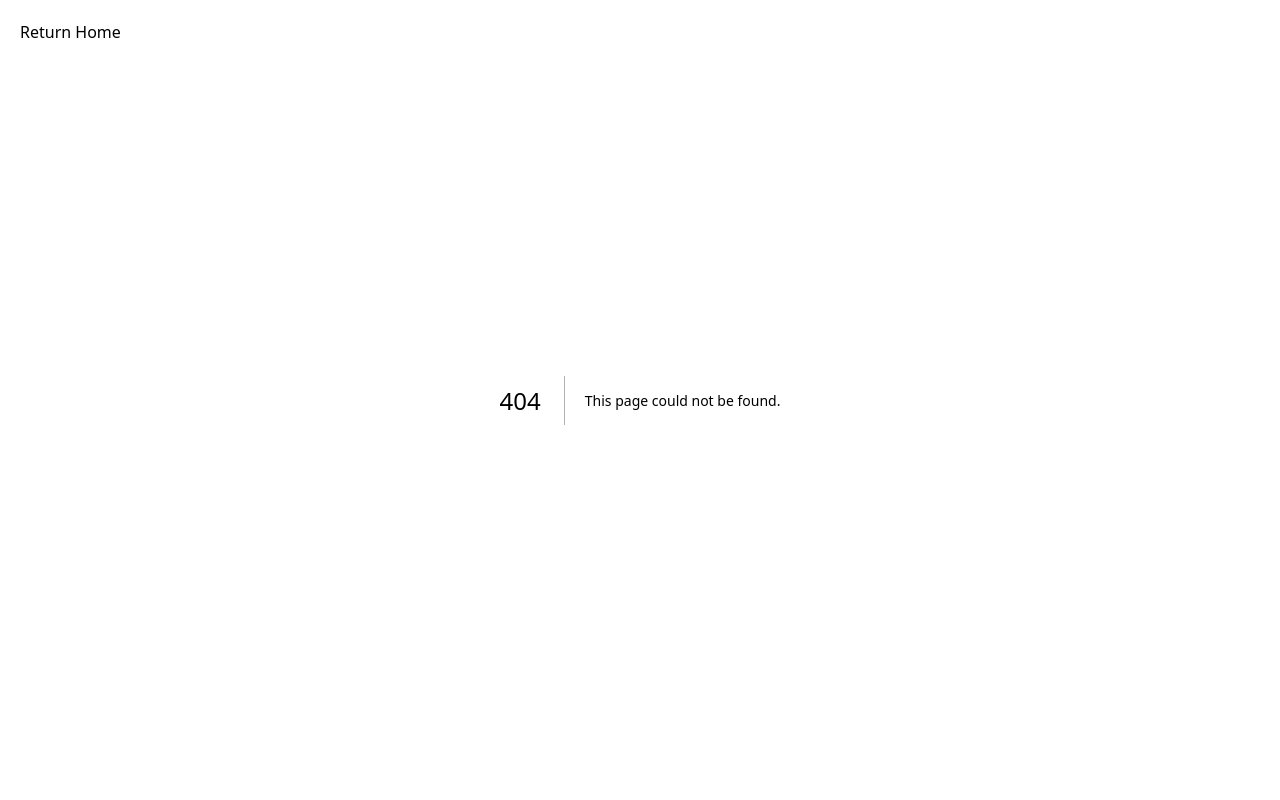
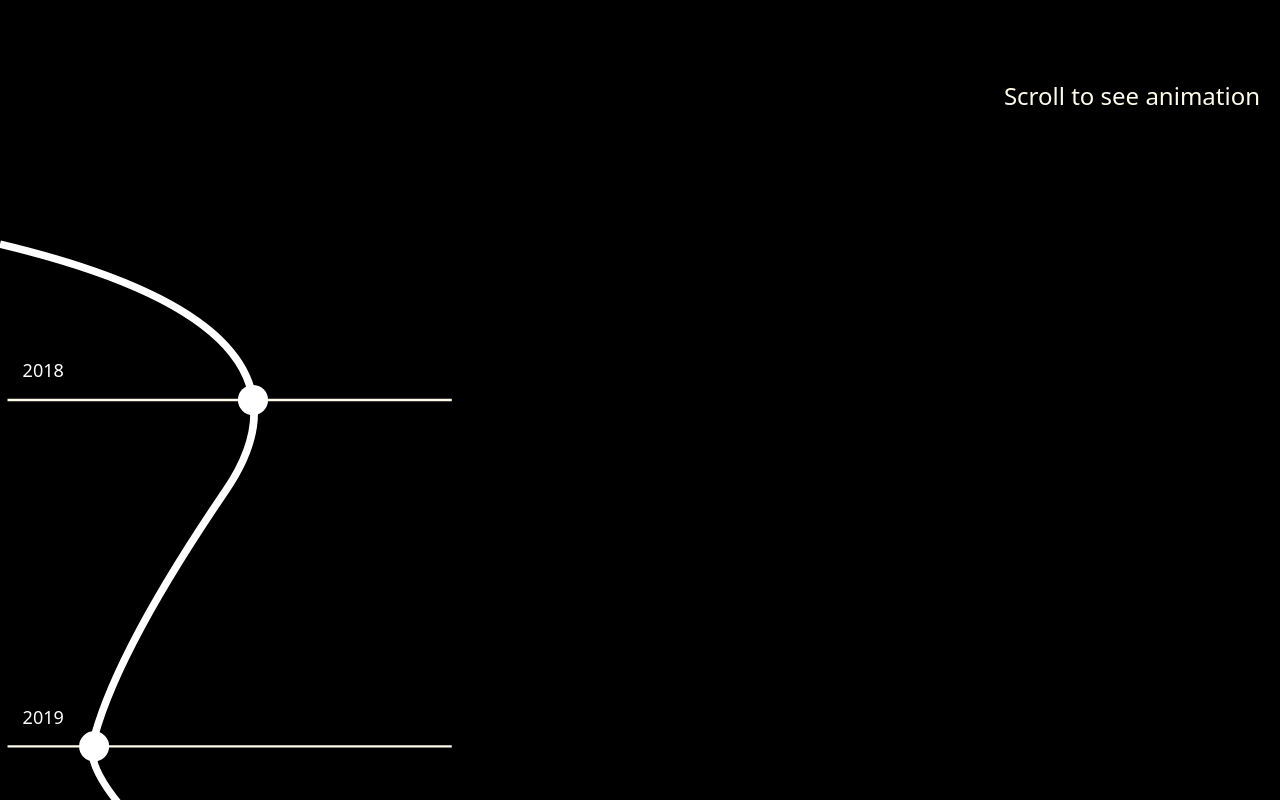
Before and after one commit to talhaceliktas/gsap-work-area, a Next.js app: page /scroll-animation in a window 1280 px wide. Before the commit this address had no page. Shown: the top 800 px of the page. Built offline with nearby package versions, Linux system fonts and the light colour scheme.

Commit message:
svg draw added

```diff
--- a/app/layout.js
+++ b/app/layout.js
@@ -17,7 +17,7 @@ export default function RootLayout({ children }) {
   return (
     <html lang="en" className="tc-new-price">
       <body className={`antialiased`}>
-        <main className="h-screen w-screen flex justify-center items-center">
+        <main className="h-screen flex justify-center items-center">
           <Link href="/" className="fixed top-5 left-5">
             Return Home
           </Link>
--- a/app/paths.json
+++ b/app/paths.json
@@ -10,5 +10,9 @@
   {
     "label": "Timeliner",
     "path": "timeliner"
+  },
+  {
+    "label": "Scroll Animation",
+    "path": "scroll-animation"
   }
 ]
--- /dev/null
+++ b/app/scroll-animation/page.js
@@ -0,0 +1,81 @@
+import gsap from "gsap";
+import DrawSVGPlugin from "gsap/DrawSVGPlugin";
+import { GSDevTools } from "gsap/GSDevTools";
+import MotionPathPlugin from "gsap/MotionPathPlugin";
+import { ScrollTrigger } from "gsap/ScrollTrigger";
+import React from "react";
+
+gsap.registerPlugin(ScrollTrigger, DrawSVGPlugin, MotionPathPlugin, GSDevTools);
+
+const Page = () => {
+  gsap.defaults({ ease: "none" });
+  return (
+    <>
+      <h2 className="fixed text-amber-50 top-20 right-5 text-2xl">
+        Scroll to see animation
+      </h2>
+      <div className="bg-black overflow-x-hidden">
+        <h2 className="mb-32 text-9xl text-amber-50">Tedst</h2>
+        <svg
+          xmlns="http://www.w3.org/2000/svg"
+          viewBox="0 0 1700 1000"
+          width="100vw"
+          height="300vh"
+          preserveAspectRatio="xMidYMid meet"
+        >
+          <path
+            className="line01 stroke-amber-50 stroke-3"
+            d="M 10 330 L 600 330"
+          />
+          <path
+            className="line01 stroke-amber-50 stroke-3"
+            d="M 10 790 L 600 790"
+          />
+          <path
+            className="line01 stroke-amber-50 stroke-3"
+            d="M 10 1120 L 600 1120"
+          />
+
+          <path
+            className="theLine"
+            d="M0 123Q450 230 300 450T122 790Q116 851 300 1000T116 1530"
+            fill="none"
+            stroke="white"
+            strokeWidth="10px"
+          />
+
+          <circle
+            className="fill-white ball01"
+            r="20"
+            cx="336"
+            cy="330"
+          ></circle>
+          <circle
+            className="fill-white ball02"
+            r="20"
+            cx="125"
+            cy="790"
+          ></circle>
+          <circle
+            className="fill-white ball03"
+            r="20"
+            cx="362"
+            cy="1120"
+          ></circle>
+
+          <text className="text01 fill-white text-2xl" x="30" y="300">
+            2018
+          </text>
+          <text className="text02 fill-white text-2xl" x="30" y="760">
+            2019
+          </text>
+          <text className="text03 fill-white text-2xl" x="30" y="1090">
+            2020
+          </text>
+        </svg>
+      </div>
+    </>
+  );
+};
+
+export default Page;
--- a/app/timeliner/page.js
+++ b/app/timeliner/page.js
@@ -22,7 +22,6 @@ const Page = () => {
           duration: 3,
         }
       )
-      .add("test")
       .to("#kid", {
         duration: 2,
         ease: "power1.inOut",
@@ -59,7 +58,6 @@ const Page = () => {
       .to("#sun", { opacity: 0, duration: 1 })
       .to("#moon", { opacity: 1, duration: 1 })
       .to("#background", { backgroundColor: "blue", duration: 1 }, "-=1");
-    timeline.play("test");
   });
 
   return (
```
